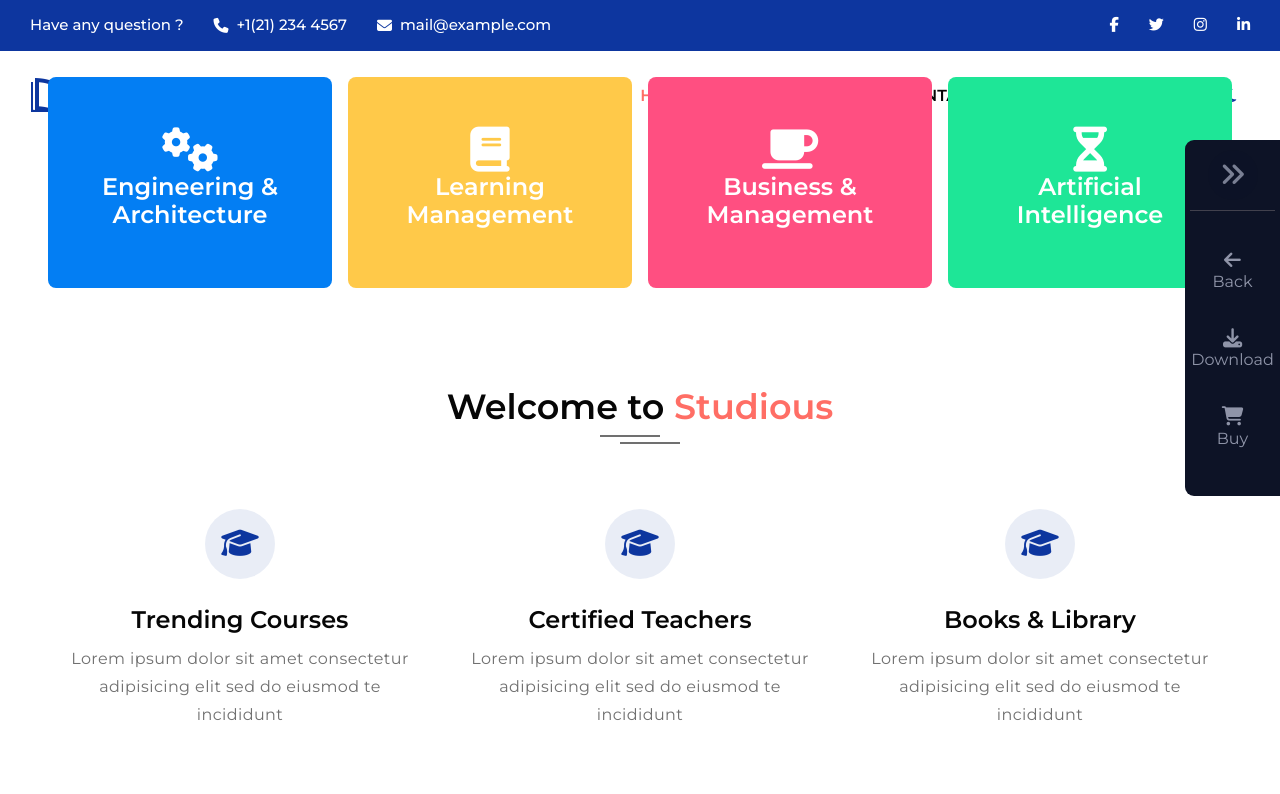
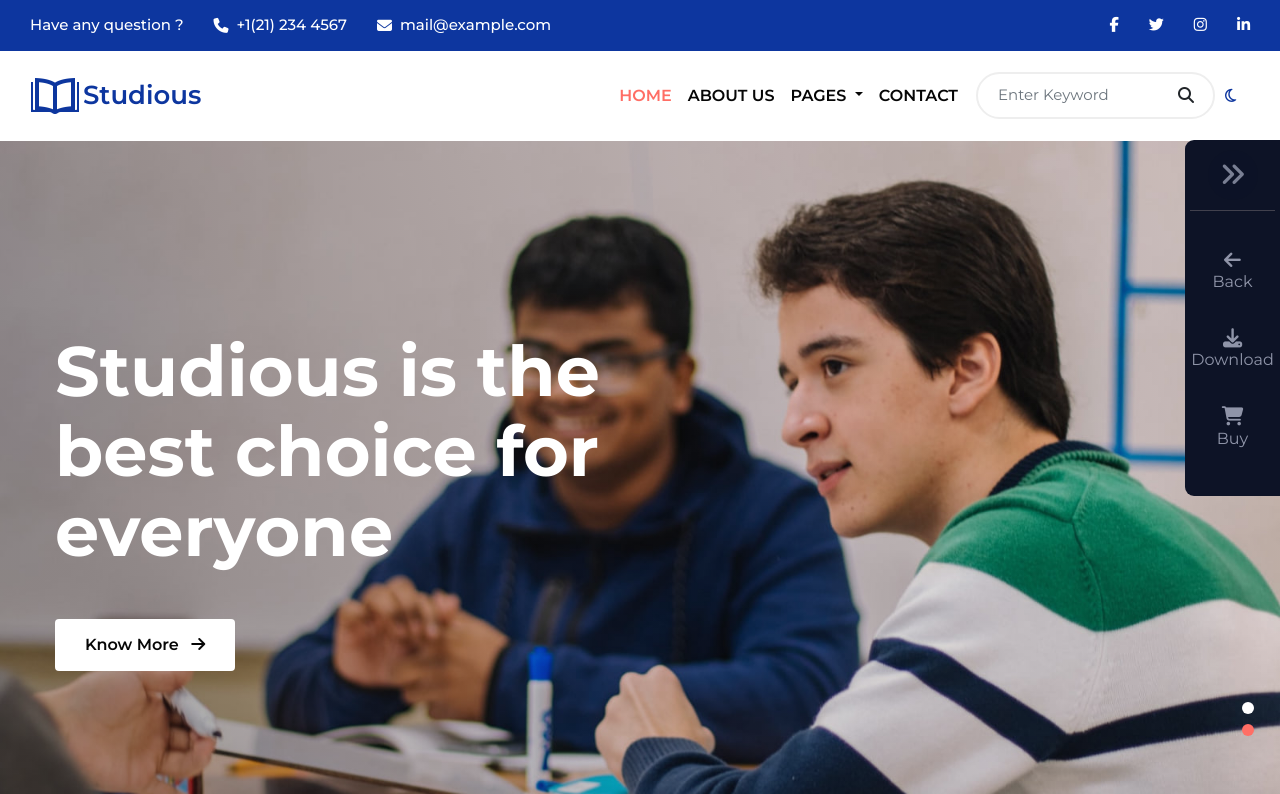
Before and after one commit to ngkhang-cybersoft/fe03-bootstrap-capstone-studious, a plain HTML site: page index.html in a window 1280 px wide. Shown: the top 794 px of the page. Drawn offline with nearby package versions, Linux system fonts and the light colour scheme; a script that the page names is missing.

Commit message:
Add Banner section

```diff
--- a/css/index.css
+++ b/css/index.css
@@ -42,11 +42,16 @@
 /* ---------- Header ---------- */
 header {
     background-color: transparent;
-    padding: 0px;
     transition: all 0.4s ease 0s;
     height: 90px;
-    display: grid;
-    align-items: center;
+}
+
+header.nav-fixed {
+    border-bottom: none;
+    z-index: 999 !important;
+    background-color: var(--bg-color);
+    box-shadow: 0 3px 6px 0 rgba(0, 0, 0, 0.05);
+    height: 70px;
 }
 
 header nav {
@@ -95,6 +100,7 @@ header .nav-item.active a,
 header .nav-link:hover,
 header a.dropdown-item:hover {
     color: var(--secondary-color);
+    background: none
 }
 
 header a.dropdown-item {
@@ -132,7 +138,20 @@ header .header__form {
 }
 
 header .header__form input {
+    font-size: 15px;
+    color: var(--heading-color);
+    background: transparent;
+    padding: 10px 35px 10px 20px;
+    width: 100%;
+    height: inherit;
     border-radius: 30px;
+    border: 2px solid #eee;
+}
+
+header .header__form input:focus {
+    border-color: #eee;
+    background: none;
+    box-shadow: none;
 }
 
 header .header__form button {
@@ -160,11 +179,112 @@ header .header__darkmode {
 }
 
 /* ---------- Banner Slide ---------- */
+.banner .banner__item {
+    z-index: 0;
+    padding: 3em 0;
+    min-height: 90vh;
+    background-size: cover;
+    background-repeat: no-repeat;
+}
 
+.banner .banner__item.bg-1 {
+    background-image: url(../images/banner2.jpg);
+    background-position: top right;
+}
+
+.banner .banner__item.bg-2 {
+    background-image: url(../images/banner3.jpg);
+    background-position: center right;
+}
+
+.banner .banner__item::before {
+    content: "";
+    background: linear-gradient(75deg, rgb(16 16 16 / 34%) 10%, rgb(230 2 100 / 0%));
+    position: absolute;
+    top: 0;
+    min-height: 100%;
+    left: 0;
+    right: 0;
+    z-index: -1;
+}
+
+.banner .banner__item .container>div {
+    max-width: 600px;
+}
+
+.banner .banner__item .banner__info h5 {
+    font-size: 70px;
+    line-height: 80px;
+    font-weight: bold;
+    color: #fff;
+}
+
+@media (max-width: 1200px) {
+    .banner .banner__item .banner__info h5 {
+        font-size: 57px;
+        line-height: 67px;
+    }
+}
+
+@media (max-width: 992px) {
+    .banner .banner__item .banner__info h5 {
+        font-size: 50px;
+        line-height: 60px;
+    }
+}
+
+@media (max-width: 768px) {
+    .banner .banner__item .banner__info h5 {
+        font-size: 45px;
+        line-height: 55px;
+    }
+}
+
+@media (max-width:415px) {
+    .banner .banner__item .banner__info h5 {
+        font-size: 40px;
+        line-height: 50px;
+    }
+}
+
+.banner .banner__item .banner__info a {
+    padding: 14px 30px;
+    font-weight: 600;
+    font-size: 16px;
+    color: #060606;
+    border-radius: 4px;
+    background: #fff;
+    border: none;
+}
+
+.banner .banner__list .owl-dots {
+    position: absolute;
+    right: 24px;
+    bottom: 120px;
+    display: flex;
+    flex-direction: column;
+    margin-top: 30px !important;
+    background: none;
+}
+
+.banner .banner__list .owl-dots .owl-dot span {
+    width: 12px;
+    height: 12px;
+    margin: 5px 2px;
+    background: #fff;
+    transition: opacity .2s ease;
+    border-radius: 30px;
+    position: relative;
+}
+
+.banner .banner__list .owl-dots .owl-dot.active span {
+    background: var(--secondary-color);
+}
 
 /* ---------- Feature ---------- */
 .feature {
     margin-top: -4em;
+    z-index: 1;
 }
 
 .feature__item .feature__wrapper {
@@ -212,6 +332,8 @@ header .header__darkmode {
 .feature__item a {
     color: #fff;
     font-weight: 600;
+    margin-top: 25px;
+    font-size: 24px;
 }
 
 .feature__item a:hover {
--- /dev/null
+++ b/css/owlcarousel/owl.theme.default.min.css
@@ -0,0 +1,6 @@
+/**
+ * Owl Carousel v2.3.4
+ * Copyright 2013-2018 David Deutsch
+ * Licensed under: SEE LICENSE IN https://github.com/OwlCarousel2/OwlCarousel2/blob/master/LICENSE
+ */
+.owl-theme .owl-dots,.owl-theme .owl-nav{text-align:center;-webkit-tap-highlight-color:transparent}.owl-theme .owl-nav{margin-top:10px}.owl-theme .owl-nav [class*=owl-]{color:#FFF;font-size:14px;margin:5px;padding:4px 7px;background:#D6D6D6;display:inline-block;cursor:pointer;border-radius:3px}.owl-theme .owl-nav [class*=owl-]:hover{background:#869791;color:#FFF;text-decoration:none}.owl-theme .owl-nav .disabled{opacity:.5;cursor:default}.owl-theme .owl-nav.disabled+.owl-dots{margin-top:10px}.owl-theme .owl-dots .owl-dot{display:inline-block;zoom:1}.owl-theme .owl-dots .owl-dot span{width:10px;height:10px;margin:5px 7px;background:#D6D6D6;display:block;-webkit-backface-visibility:visible;transition:opacity .2s ease;border-radius:30px}.owl-theme .owl-dots .owl-dot.active span,.owl-theme .owl-dots .owl-dot:hover span{background:#869791}
--- a/index.html
+++ b/index.html
@@ -35,13 +35,17 @@
       crossorigin="anonymous"
     />
 
+    <!-- Owl Carousel -->
+    <link rel="stylesheet" href="./css/owlcarousel/owl.carousel.min.css" />
+    <link rel="stylesheet" href="./css/owlcarousel/owl.theme.default.min.css" />
+
     <!-- ---------- Main CSS ---------- -->
     <link rel="stylesheet" href="./css/common.css" />
     <link rel="stylesheet" href="./css/index.css" />
   </head>
   <body>
     <!-- ---------- Top header ---------- -->
-    <section class="top__header">
+    <section id="top-header" class="top__header">
       <div
         class="container-fluid d-flex justify-content-between align-content-center"
       >
@@ -97,11 +101,14 @@
       </div>
     </section>
     <!-- ---------- Header ---------- -->
-    <header class="">
+    <header id="header" class="d-flex align-items-center p-0 sticky-top">
       <div class="container-fluid">
         <nav class="navbar navbar-expand-lg">
           <!-- Header: Brand -->
-          <a class="navbar-brand m-0 p-0 d-flex align-items-center" href="#">
+          <a
+            class="navbar-brand m-0 p-0 d-flex align-items-center text-capitalize"
+            href="#"
+          >
             <figure class="mb-0 mr-1">
               <img src="./images/logo.png" alt="studious brand" />
             </figure>
@@ -203,7 +210,44 @@
       </div>
     </header>
     <!-- ---------- Banner Slide ---------- -->
-
+    <section class="banner">
+      <div class="banner__list owl-carousel owl-theme">
+        <div
+          class="banner__item bg-1 position-relative d-flex align-items-center"
+        >
+          <div class="banner__info w-100">
+            <div class="container">
+              <div>
+                <h5 class="mb-sm-5 mb-4">
+                  Master the Skills to Drive your Career
+                </h5>
+                <a href="#" class="btn">
+                  Know More
+                  <i class="fa fa-arrow-right ml-2"></i>
+                </a>
+              </div>
+            </div>
+          </div>
+        </div>
+        <div
+          class="banner__item bg-2 position-relative d-flex align-items-center"
+        >
+          <div class="banner__info w-100">
+            <div class="container">
+              <div>
+                <h5 class="mb-sm-5 mb-4">
+                  Studious is the best choice for everyone
+                </h5>
+                <a href="#" class="btn">
+                  Know More
+                  <i class="fa fa-arrow-right ml-2"></i>
+                </a>
+              </div>
+            </div>
+          </div>
+        </div>
+      </div>
+    </section>
     <!-- ---------- Feature ---------- -->
     <section class="feature position-relative">
       <div class="container">
@@ -863,6 +907,9 @@
       crossorigin="anonymous"
     ></script>
 
+    <!-- ---------- Owlcarousel ---------- -->
+    <script src="./js/OwlCarousel/owl.carousel.min.js"></script>
+
     <!-- ---------- Count Up ---------- -->
     <script
       src="https://cdnjs.cloudflare.com/ajax/libs/waypoints/4.0.1/jquery.waypoints.js"
@@ -871,11 +918,6 @@
       referrerpolicy="no-referrer"
     ></script>
     <script src="./js/CountUp/jquery.countup.js"></script>
-    <script>
-      $(".counter").countUp({
-        time: 3000,
-      });
-    </script>
 
     <!-- ---------- Main JS ---------- -->
     <script src="./js/index.js"></script>
--- a/js/index.js
+++ b/js/index.js
@@ -1,7 +1,7 @@
 /* ---------- Back to top ---------- */
 let mybutton = document.getElementById("myBtn");
 
-window.onscroll = function() {scrollFunction()};
+window.onscroll = function () { scrollFunction() };
 
 function scrollFunction() {
   if (document.body.scrollTop > 20 || document.documentElement.scrollTop > 20) {
@@ -16,12 +16,37 @@ function scrollFunction() {
   document.documentElement.scrollTop = 0;
 }
 
+// Handle header when scroll
+window.addEventListener('scroll', () => {
+  let topHeaderId = document.getElementById("top-header");
+  let headerId = document.getElementById("header");
+  const OFFSET = topHeaderId.getBoundingClientRect().height;
+
+  let windowTop = window.scrollY || document.documentElement.scrollTop;
+
+  (windowTop > OFFSET)
+    ? headerId.classList.add('nav-fixed')
+    : headerId.classList.remove('nav-fixed');
+})
 
 /* ---------- Right Side Bar ---------- */
-document.getElementById("toggle_right_sidebar").onclick = function() {
+document.getElementById("toggle_right_sidebar").onclick = function () {
   var hideSideBar = document.getElementById("right_sidebar");
   hideSideBar.classList.toggle("hide_sidebar");
 
   var toggleClass = document.getElementById("toggle_class");
   toggleClass.classList.toggle("fa-angle-double-left")
 }
+
+/* ---------- Counter-Up ---------- */
+$(".counter").countUp({
+  "time": 3000,
+});
+
+/* ---------- Owl-Carousel ---------- */
+$(".owl-carousel").owlCarousel({
+  items: 1,
+  loop: true,
+  autoplay: true,
+  autoplaySpeed: 1000,
+});
```
Also changed, not shown: css/owlcarousel/owl.carousel.min.css (added), js/OwlCarousel/owl.carousel.min.js (added). Lines whose indentation alone changed are shown as unchanged.
